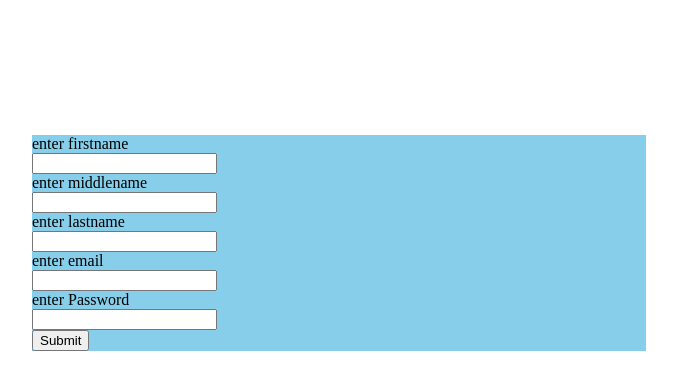
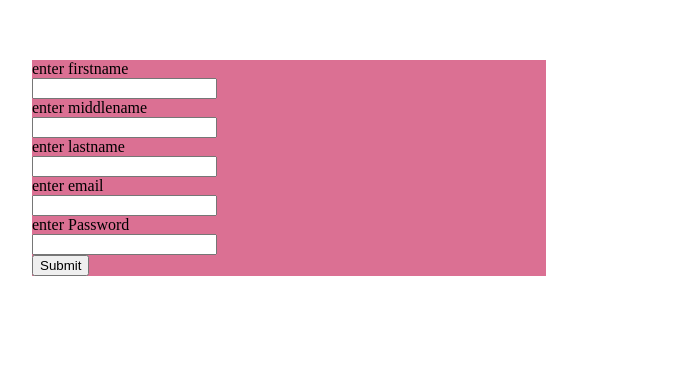
Before and after one commit to Samuel-Murugan/margintask, a plain HTML site: page index.html in a window 1280 px wide. Shown: the part 140-530 px from the top of the page, without its empty margins (326-1003 px from the left). Drawn offline with Linux system fonts and the light colour scheme.

Commit message:
Update index.html

```diff
--- a/index.html
+++ b/index.html
@@ -5,8 +5,8 @@
     <title>My first webpage</title>
     <style>
         form{
-            margin:275px 300px 250px 350px;
-            background-color:skyblue;
+            margin:200px 400px 250px 350px;
+            background-color:palevioletred;
         }
 
 
```
